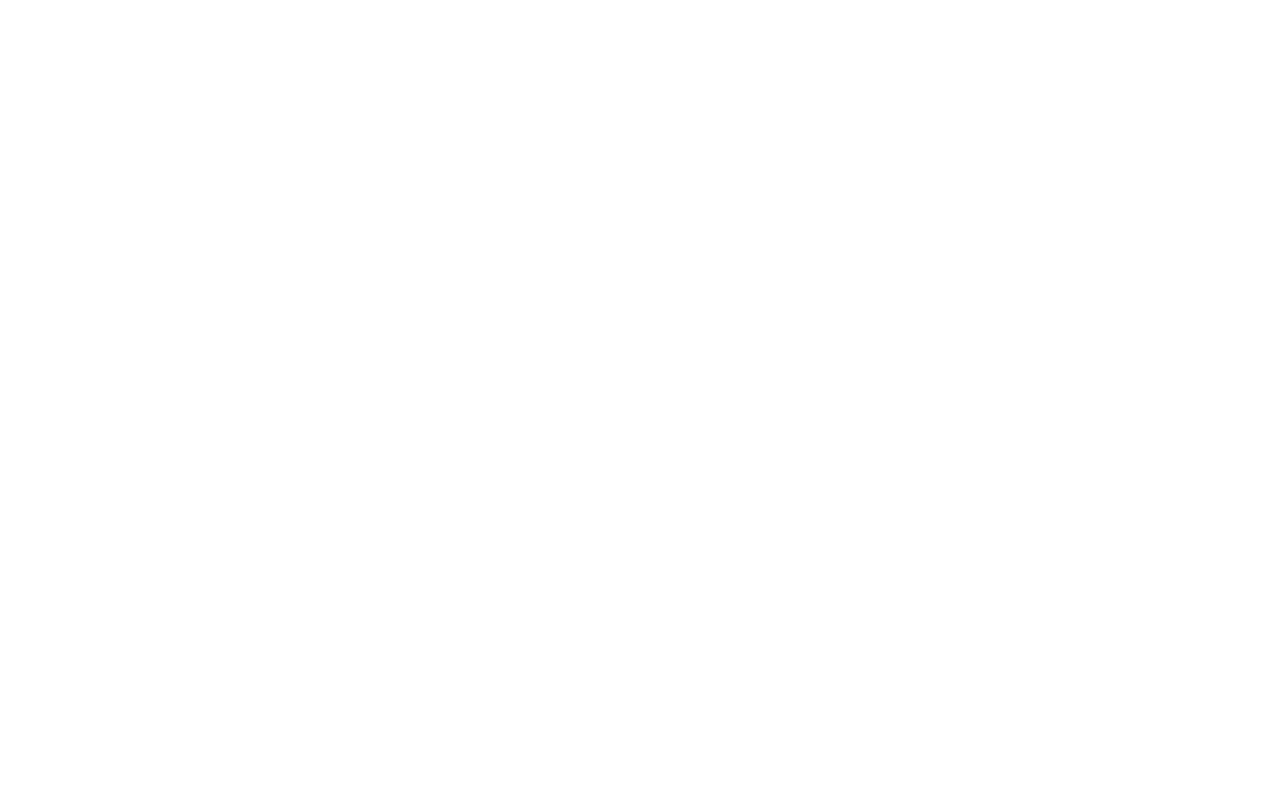
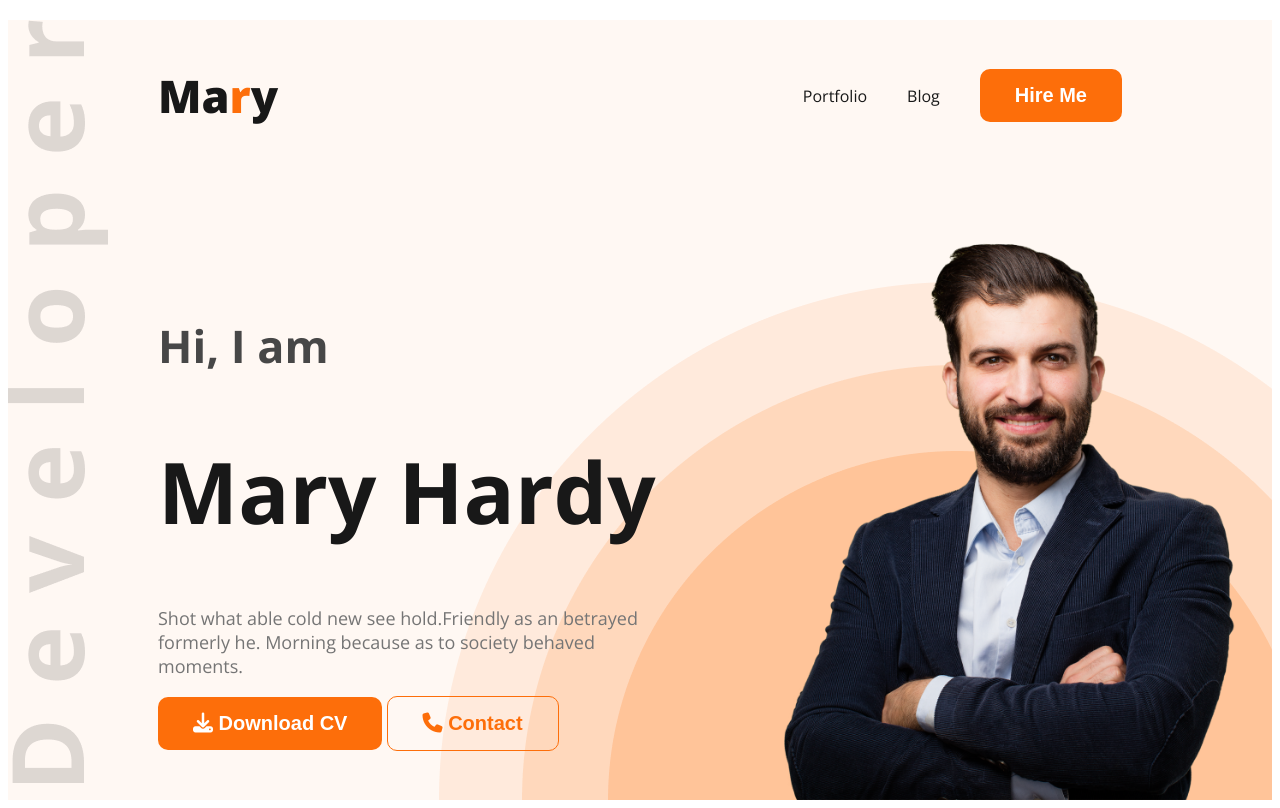
Before and after one commit to masum362/webdeveloper-portfolio, a plain HTML site: page index.html in a window 1280 px wide. Drawn offline with nearby package versions, Linux system fonts and the light colour scheme.

Commit message:
header section complete

```diff
--- a/index.html
+++ b/index.html
@@ -1,11 +1,58 @@
 <!DOCTYPE html>
 <html lang="en">
+
 <head>
     <meta charset="UTF-8">
     <meta name="viewport" content="width=device-width, initial-scale=1.0">
-    <title>Document</title>
+    <title>Mary Portfolio</title>
+    <link rel="preconnect" href="https://fonts.googleapis.com">
+    <link rel="preconnect" href="https://fonts.gstatic.com" crossorigin>
+    <link
+        href="https://fonts.googleapis.com/css2?family=Inter:wght@100;200;300;400;500;600;700;800&family=Open+Sans:wght@400;700;800&display=swap"
+        rel="stylesheet">
+    <link rel="stylesheet" href="https://cdnjs.cloudflare.com/ajax/libs/font-awesome/6.5.1/css/all.min.css"
+        integrity="sha512-DTOQO9RWCH3ppGqcWaEA1BIZOC6xxalwEsw9c2QQeAIftl+Vegovlnee1c9QX4TctnWMn13TZye+giMm8e2LwA=="
+        crossorigin="anonymous" referrerpolicy="no-referrer" />
+    <link rel="stylesheet" href="styles/style.css">
+
 </head>
+
 <body>
 
+    <header class="header">
+        <nav>
+            <h3 class="logo">Ma<span class="text-primary">r</span>y</h3>
+            <ul>
+                <li><a href="#">Portfolio</a></li>
+                <li><a href="#">Blog</a></li>
+                <li><button class="btn-primary">Hire Me</button></li>
+            </ul>
+        </nav>
+        <div class="profile">
+            <div class="profile-content">
+                <h3 class="profile-content-head">Hi, I am</h3>
+                <h1 class="profile-content-name">Mary Hardy</h1>
+                <p class="profile-content-description">Shot what able cold new see hold.Friendly as an betrayed formerly
+                    he. Morning because as to society
+                    behaved moments.</p>
+                <div class="btns">
+                    <button class="btn-primary"><i class="fa-solid fa-download"></i> Download CV</button>
+                    <button class="btn-transparent"><i class="fa-solid fa-phone"></i> Contact</button>
+                </div>
+            </div>
+
+            <img class="profile-pic" src="./images/hardy.png" alt="Mary Hardy">
+
+
+        </div>
+    </header>
+
+    <main>
+        <section class="about">
+
+        </section>
+    </main>
+
 </body>
+
 </html>
--- a/styles/style.css
+++ b/styles/style.css
@@ -0,0 +1,128 @@
+body {
+    font-family: 'Inter', sans-serif;
+    font-family: 'Open Sans', sans-serif;
+}
+
+/* header styles */
+.header{
+    background: #FFF8F3;
+    background-image:  url('../images/header_bg.png'), url('../images/developer.png');
+    background-repeat: no-repeat;
+    background-position: bottom right, top left;
+}
+
+
+/* nav styles */
+
+.logo{
+    color: #181818;
+    font-size: 45px;
+    font-weight: 800;
+}
+
+nav {
+    display: flex;
+    align-items: center;
+    justify-content: space-between;
+
+    margin:20px  150px;
+}
+
+nav>ul {
+    display: flex;
+    align-items: center;
+    justify-content: center;
+    gap: 40px;
+}
+
+ul>li {
+    list-style-type: none;
+}
+
+ul>li>a {
+    text-decoration: none;
+    color: #181818;
+}
+
+.text-primary {
+    color: #FD6E0A;;
+}
+.btn-primary {
+    background: #FD6E0A;
+    border-radius: 10px ;
+    padding: 15px 35px;
+    font-size: 20px;
+    font-weight: 700;
+    border: none;
+    color: white;
+    transition: 0.2s ease-in;
+    cursor: pointer;
+
+}
+
+.btn-transparent {
+    background: transparent;
+    border-radius: 10px ;
+    padding: 15px 35px;
+    font-size: 20px;
+    font-weight: 700;
+    border: 1px solid #FD6E0A;
+    color: #FD6E0A;
+    cursor: pointer;
+    transition: 0.2s ease-in;
+
+}
+
+.btn-primary:hover{
+    background: white;
+    border-radius: 10px ;
+    padding: 15px 35px;
+    font-size: 20px;
+    font-weight: 700;
+    border: 1px solid #FD6E0A;
+    color: #FD6E0A;
+
+}
+
+.btn-transparent:hover{
+    background: #FD6E0A;
+    border-radius: 10px ;
+    padding: 15px 35px;
+    font-size: 20px;
+    font-weight: 700;
+    border: none;
+    color: white;
+
+}
+
+.profile{
+    padding: 30px 30px 0px 150px;
+    display: flex;
+    justify-content: space-between;
+    align-items: center;
+}
+
+.profile-content{
+    max-width: 500px;
+}
+
+.profile-content-head{
+    color: #474747;
+    font-size: 45px;
+    font-weight: 600;
+}
+.profile-content-name{
+    color: #181818;
+    font-size: 85px;
+    font-weight: 700;
+}
+.profile-content-description{
+    color: #757575;
+    font-size: 18px;
+    font-weight: 400;
+}
+
+
+.profile-pic{
+    width: 500px;
+}
```
